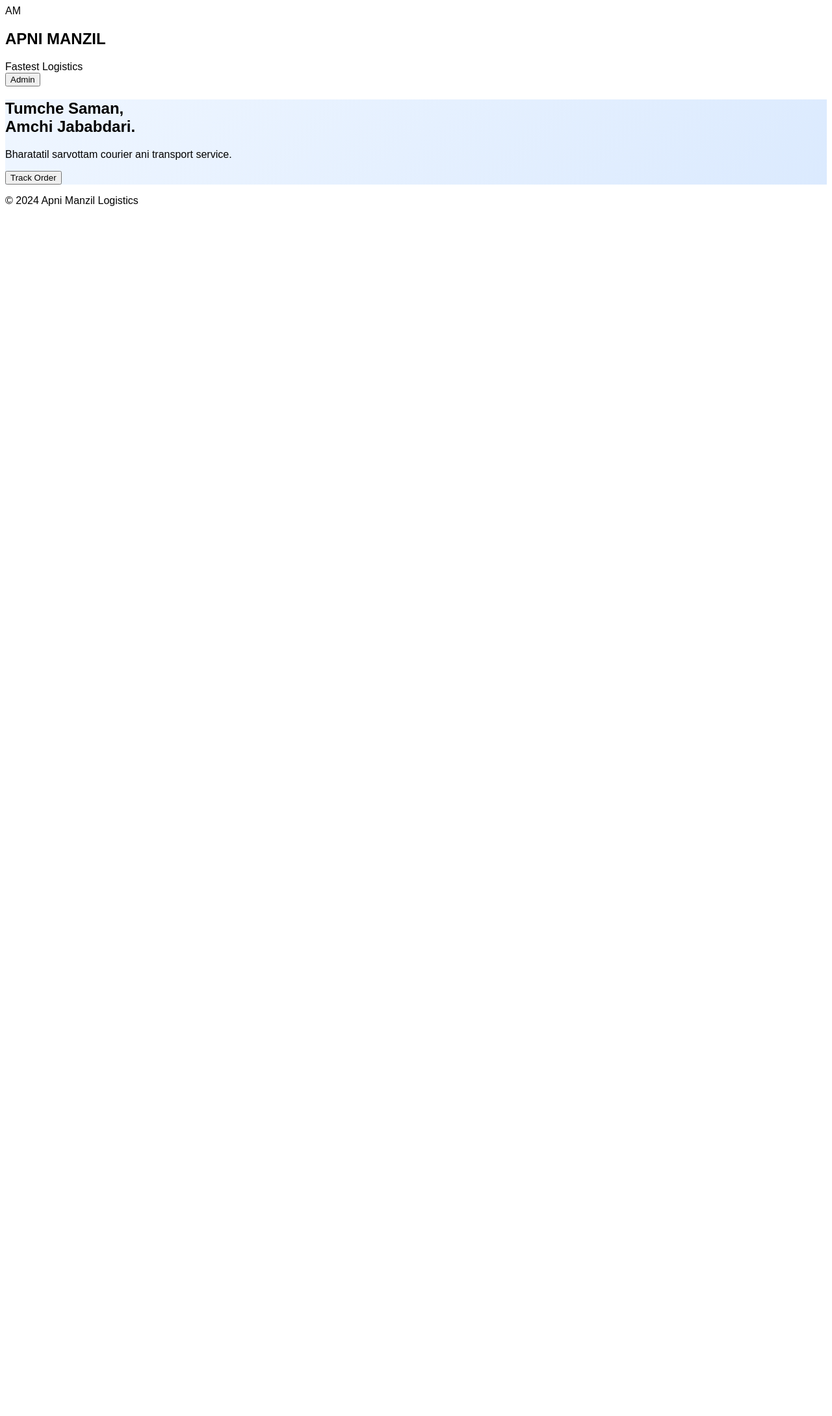
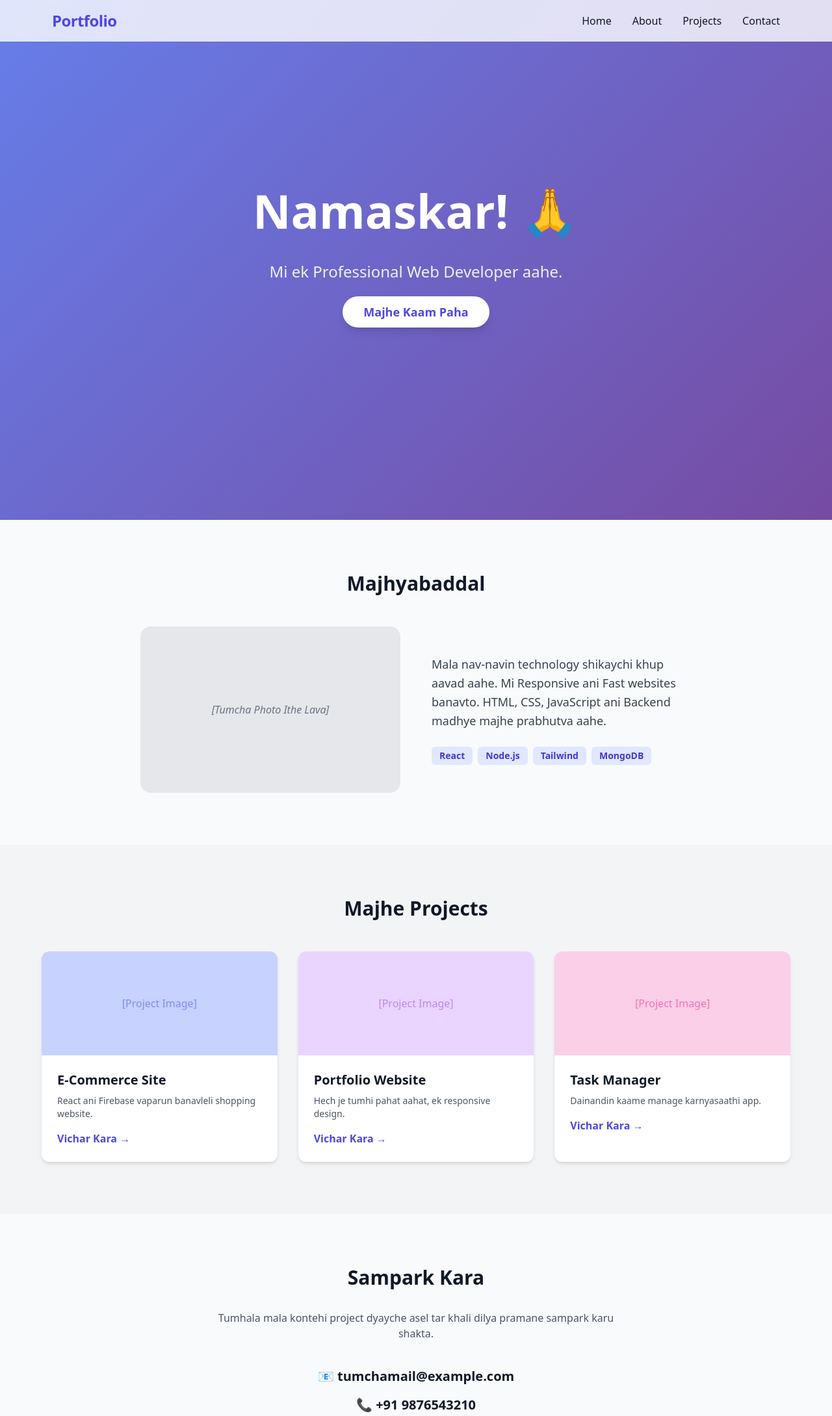
Before and after one commit to prathameshprabhu07-cell/apnimanzil-main, a website: page public/index.html in a window 1280 px wide. Shown: the top 2179 px of the page at 65% size. Before the commit the page ends 800 px from the top, so only its background shows below. Drawn offline with nearby package versions, Linux system fonts and the light colour scheme; a web font is replaced by a local one.

Commit message:
Update index.html

```diff
--- a/public/index.html
+++ b/public/index.html
@@ -3,35 +3,125 @@
 <head>
     <meta charset="UTF-8">
     <meta name="viewport" content="width=device-width, initial-scale=1.0">
-    <title>Apni Manzil | Professional Logistics</title>
-    <script src="[https://cdn.tailwindcss.com](https://cdn.tailwindcss.com)"></script>
-    <link href="[https://fonts.googleapis.com/css2?family=Outfit:wght@300;400;600;800&display=swap](https://fonts.googleapis.com/css2?family=Outfit:wght@300;400;600;800&display=swap)" rel="stylesheet">
+    <title>Majha Portfolio</title>
+    <!-- Tailwind CSS for styling -->
+    <script src="https://cdn.tailwindcss.com"></script>
     <style>
-        body { font-family: 'Outfit', sans-serif; background-color: #ffffff; }
-        .hero-gradient { background: linear-gradient(135deg, #eff6ff 0%, #dbeafe 100%); }
-        .card-shadow { box-shadow: 0 10px 30px -5px rgba(0, 0, 0, 0.05); }
+        /* Smooth scrolling logic */
+        html {
+            scroll-behavior: smooth;
+        }
+        .hero-gradient {
+            background: linear-gradient(135deg, #667eea 0%, #764ba2 100%);
+        }
     </style>
 </head>
-<body class="text-slate-800">
-    <nav class="bg-white/80 backdrop-blur-md sticky top-0 z-50 border-b border-blue-50 px-6 py-4 flex justify-between items-center">
-        <div class="flex items-center gap-2">
-            <div class="w-10 h-10 bg-blue-600 rounded-xl flex items-center justify-center text-white font-bold">AM</div>
-            <div class="flex flex-col">
-                <h1 class="text-xl font-extrabold text-blue-800 tracking-tight leading-none">APNI MANZIL</h1>
-                <span class="text-[9px] font-bold text-blue-400 uppercase tracking-widest">Fastest Logistics</span>
+<body class="bg-gray-50 text-gray-900 font-sans">
+
+    <!-- Navigation Bar -->
+    <nav class="fixed w-full z-10 bg-white/80 backdrop-blur-md shadow-sm">
+        <div class="max-w-6xl mx-auto px-4 py-4 flex justify-between items-center">
+            <div class="text-2xl font-bold text-indigo-600 tracking-tight">Portfolio</div>
+            <div class="space-x-8 hidden md:flex font-medium">
+                <a href="#home" class="hover:text-indigo-600 transition">Home</a>
+                <a href="#about" class="hover:text-indigo-600 transition">About</a>
+                <a href="#projects" class="hover:text-indigo-600 transition">Projects</a>
+                <a href="#contact" class="hover:text-indigo-600 transition">Contact</a>
             </div>
         </div>
-        <button onclick="alert('Admin Panel Loading...')" class="bg-blue-50 text-blue-700 px-5 py-2 rounded-full text-xs font-bold uppercase hover:bg-blue-100 transition">Admin</button>
     </nav>
 
-    <header class="hero-gradient py-20 px-6 text-center">
-        <h2 class="text-4xl md:text-6xl font-extrabold text-slate-900 mb-6 tracking-tight">Tumche Saman, <br><span class="text-blue-600">Amchi Jababdari.</span></h2>
-        <p class="text-slate-500 max-w-2xl mx-auto text-lg mb-10">Bharatatil sarvottam courier ani transport service.</p>
-        <button class="bg-blue-600 text-white px-8 py-4 rounded-2xl font-bold shadow-lg shadow-blue-200">Track Order</button>
-    </header>
+    <!-- Hero Section -->
+    <section id="home" class="hero-gradient min-h-screen flex items-center justify-center text-white px-6">
+        <div class="text-center">
+            <h1 class="text-5xl md:text-7xl font-extrabold mb-6 animate-bounce">Namaskar! 🙏</h1>
+            <p class="text-xl md:text-2xl mb-8 opacity-90">Mi ek Professional Web Developer aahe.</p>
+            <a href="#projects" class="bg-white text-indigo-600 px-8 py-3 rounded-full font-bold text-lg hover:bg-indigo-50 transition shadow-lg">
+                Majhe Kaam Paha
+            </a>
+        </div>
+    </section>
 
-    <footer class="py-12 bg-white border-t border-slate-100 text-center">
-        <p class="text-[10px] text-slate-400 font-bold uppercase tracking-widest">© 2024 Apni Manzil Logistics</p>
+    <!-- About Section -->
+    <section id="about" class="py-20 px-6 max-w-4xl mx-auto">
+        <h2 class="text-3xl font-bold text-center mb-12">Majhyabaddal</h2>
+        <div class="grid md:grid-cols-2 gap-12 items-center">
+            <div class="bg-gray-200 h-64 rounded-2xl flex items-center justify-center">
+                <!-- Placeholder for Profile Image -->
+                <span class="text-gray-500 italic">[Tumcha Photo Ithe Lava]</span>
+            </div>
+            <div>
+                <p class="text-lg leading-relaxed text-gray-700">
+                    Mala nav-navin technology shikaychi khup aavad aahe. Mi Responsive ani Fast websites banavto. HTML, CSS, JavaScript ani Backend madhye majhe prabhutva aahe.
+                </p>
+                <div class="mt-6 flex flex-wrap gap-2">
+                    <span class="bg-indigo-100 text-indigo-700 px-3 py-1 rounded-md text-sm font-semibold">React</span>
+                    <span class="bg-indigo-100 text-indigo-700 px-3 py-1 rounded-md text-sm font-semibold">Node.js</span>
+                    <span class="bg-indigo-100 text-indigo-700 px-3 py-1 rounded-md text-sm font-semibold">Tailwind</span>
+                    <span class="bg-indigo-100 text-indigo-700 px-3 py-1 rounded-md text-sm font-semibold">MongoDB</span>
+                </div>
+            </div>
+        </div>
+    </section>
+
+    <!-- Projects Section -->
+    <section id="projects" class="py-20 bg-gray-100 px-6">
+        <div class="max-w-6xl mx-auto">
+            <h2 class="text-3xl font-bold text-center mb-12">Majhe Projects</h2>
+            <div class="grid md:grid-cols-3 gap-8">
+                <!-- Project 1 -->
+                <div class="bg-white rounded-xl overflow-hidden shadow-md hover:shadow-xl transition">
+                    <div class="h-40 bg-indigo-200 flex items-center justify-center text-indigo-400">
+                        [Project Image]
+                    </div>
+                    <div class="p-6">
+                        <h3 class="font-bold text-xl mb-2">E-Commerce Site</h3>
+                        <p class="text-gray-600 text-sm mb-4">React ani Firebase vaparun banavleli shopping website.</p>
+                        <button class="text-indigo-600 font-bold hover:underline">Vichar Kara &rarr;</button>
+                    </div>
+                </div>
+
+                <!-- Project 2 -->
+                <div class="bg-white rounded-xl overflow-hidden shadow-md hover:shadow-xl transition">
+                    <div class="h-40 bg-purple-200 flex items-center justify-center text-purple-400">
+                        [Project Image]
+                    </div>
+                    <div class="p-6">
+                        <h3 class="font-bold text-xl mb-2">Portfolio Website</h3>
+                        <p class="text-gray-600 text-sm mb-4">Hech je tumhi pahat aahat, ek responsive design.</p>
+                        <button class="text-indigo-600 font-bold hover:underline">Vichar Kara &rarr;</button>
+                    </div>
+                </div>
+
+                <!-- Project 3 -->
+                <div class="bg-white rounded-xl overflow-hidden shadow-md hover:shadow-xl transition">
+                    <div class="h-40 bg-pink-200 flex items-center justify-center text-pink-400">
+                        [Project Image]
+                    </div>
+                    <div class="p-6">
+                        <h3 class="font-bold text-xl mb-2">Task Manager</h3>
+                        <p class="text-gray-600 text-sm mb-4">Dainandin kaame manage karnyasaathi app.</p>
+                        <button class="text-indigo-600 font-bold hover:underline">Vichar Kara &rarr;</button>
+                    </div>
+                </div>
+            </div>
+        </div>
+    </section>
+
+    <!-- Contact Section -->
+    <section id="contact" class="py-20 px-6 max-w-2xl mx-auto text-center">
+        <h2 class="text-3xl font-bold mb-8">Sampark Kara</h2>
+        <p class="mb-10 text-gray-600">Tumhala mala kontehi project dyayche asel tar khali dilya pramane sampark karu shakta.</p>
+        <div class="space-y-4">
+            <p class="text-xl">📧 <span class="font-semibold">tumchamail@example.com</span></p>
+            <p class="text-xl">📞 <span class="font-semibold">+91 9876543210</span></p>
+        </div>
+    </section>
+
+    <!-- Footer -->
+    <footer class="bg-white py-8 border-t text-center text-gray-500 text-sm">
+        &copy; 2024 Majha Portfolio. Sarva Hakk Rakshit.
     </footer>
+
 </body>
 </html>
```
